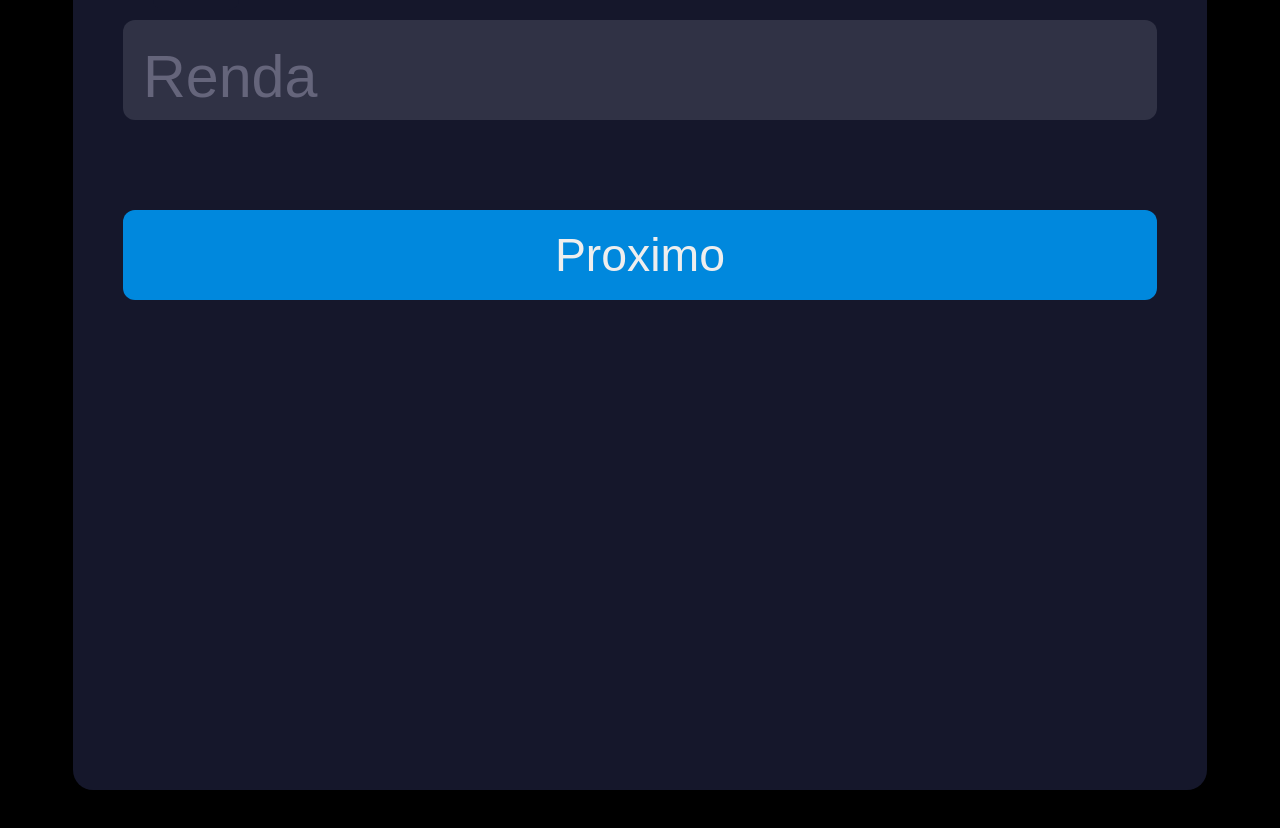
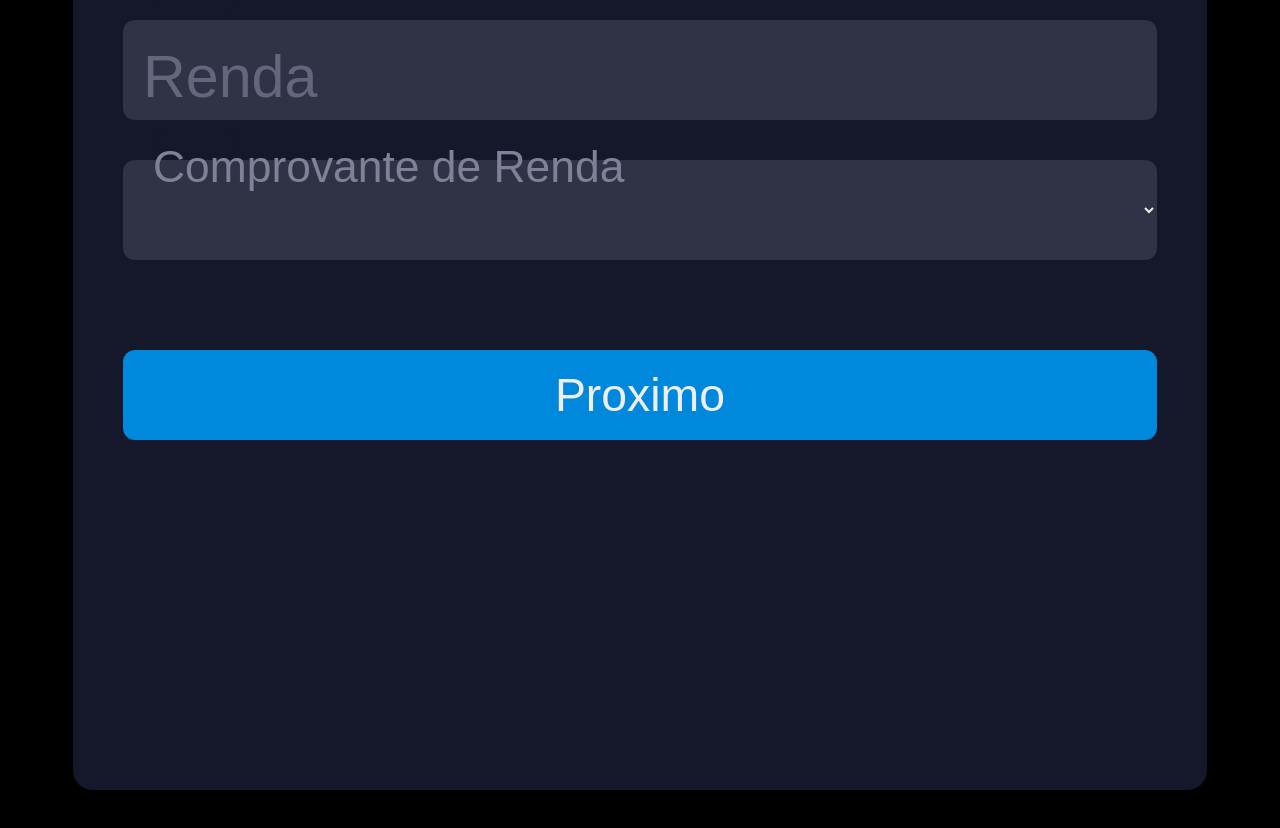
Before and after one commit to giovanesantiago/FormularioRoyal, a React (Create React App) app: page / in a window 1280 px wide. Shown: the part 3960-4788 px from the top of the page. Built offline with nearby package versions, Linux system fonts and the light colour scheme.

Commit message:
Pagina 3 ok

```diff
--- a/src/componentes/form1.jsx
+++ b/src/componentes/form1.jsx
@@ -64,6 +64,8 @@ class Form1 extends React.Component {
             messageNoValidoTELCOMERCIAL: '',
             renda: '',
             messageNoValidoRENDA: '',
+            compRenda: '',
+            messageNoValidoCOMPRENDA: '',
 
         }
 
@@ -268,6 +270,13 @@ class Form1 extends React.Component {
                 this.setState({messageNoValidoRENDA: 'RENDA INVALIDA'})
             }
         }
+        if(name === 'compRenda'){
+            if(this.state.compRenda === '' || this.state.compRenda === 'selected' ){
+                this.setState({messageNoValidoCOMPRENDA: 'ESCOLHA UMA OPÇÂO'})
+            }else {
+                this.setState({messageNoValidoCOMPRENDA: ''})
+            }
+        }
     }
 
     handleOnChange(e) {
@@ -438,6 +447,9 @@ class Form1 extends React.Component {
                 this.setState({[name]: ''})
 
             }
+        }
+        if(name === 'compRenda'){
+            this.setState({[name]: value})
         }
 
     }
@@ -724,6 +736,21 @@ class Form1 extends React.Component {
                        <label className="placeholder" htmlFor="firsname">Renda</label>
                        <div className="error messageNaoValido">{this.state.messageNoValidoRENDA}</div>
                    </div>
+                   {/* COMPROVANTE DE RENDA */}
+                   <div className="input-container ic2">
+                       <select name="compRenda" id="compRenda" onChange={this.handleOnChange} onBlur={this.handleOnblur}  className="input" placeholder=" ">
+                           <option value="selected"></option>
+                           <option value="CRM/CRO">CRM/CRO</option>
+                           <option value="Extrato Bancário">Extrato Bancário</option>
+                           <option value="Extrato INSS (consulta interna)">Extrato INSS (consulta interna)</option>
+                           <option value="Holerite/Contra-Cheque">Holerite/Contra-Cheque</option>
+                           <option value="IRRE">IRRE</option>
+                           <option value="Não apresentou comprovante">Não apresentou comprovante</option>
+                       </select>
+                       <div className="cut"></div>
+                       <label className="placeholder" htmlFor="firsname">Comprovante de Renda</label>
+                       <div className="error messageNaoValido">{this.state.messageNoValidoCOMPRENDA}</div>
+                   </div>
                    <button type="submit" className="submit">Proximo</button>
                 </form>
             </div>
```
Also changed, not shown: algoritmo.txt.
